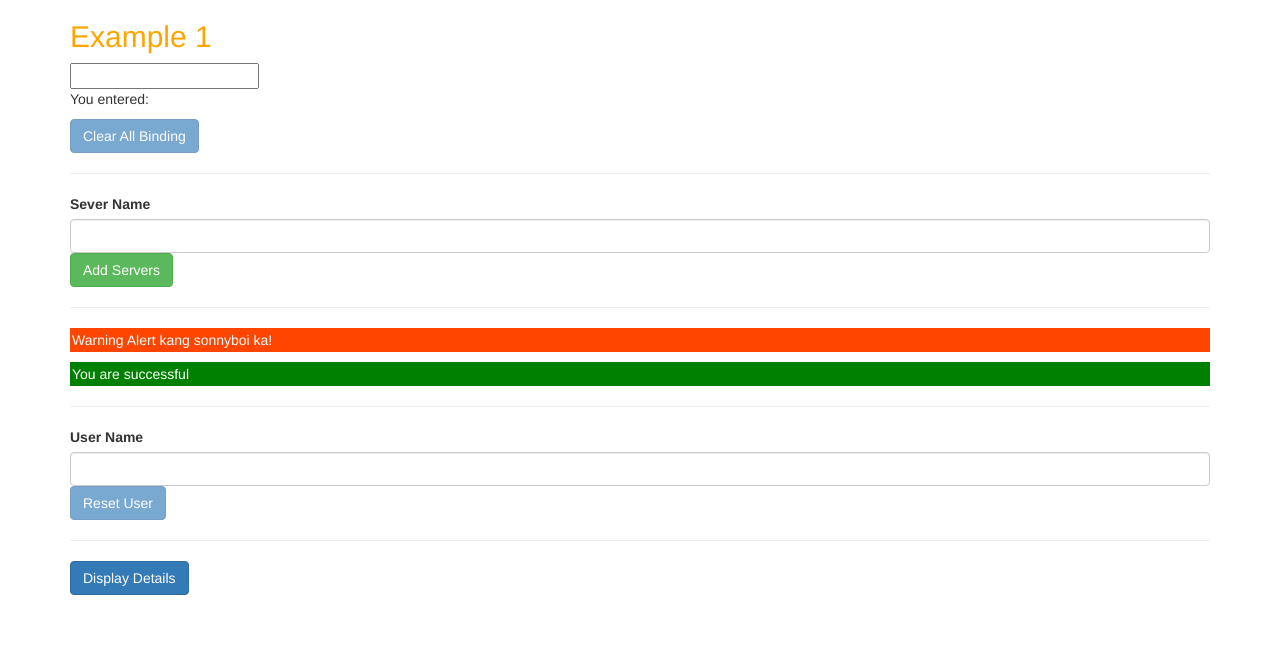
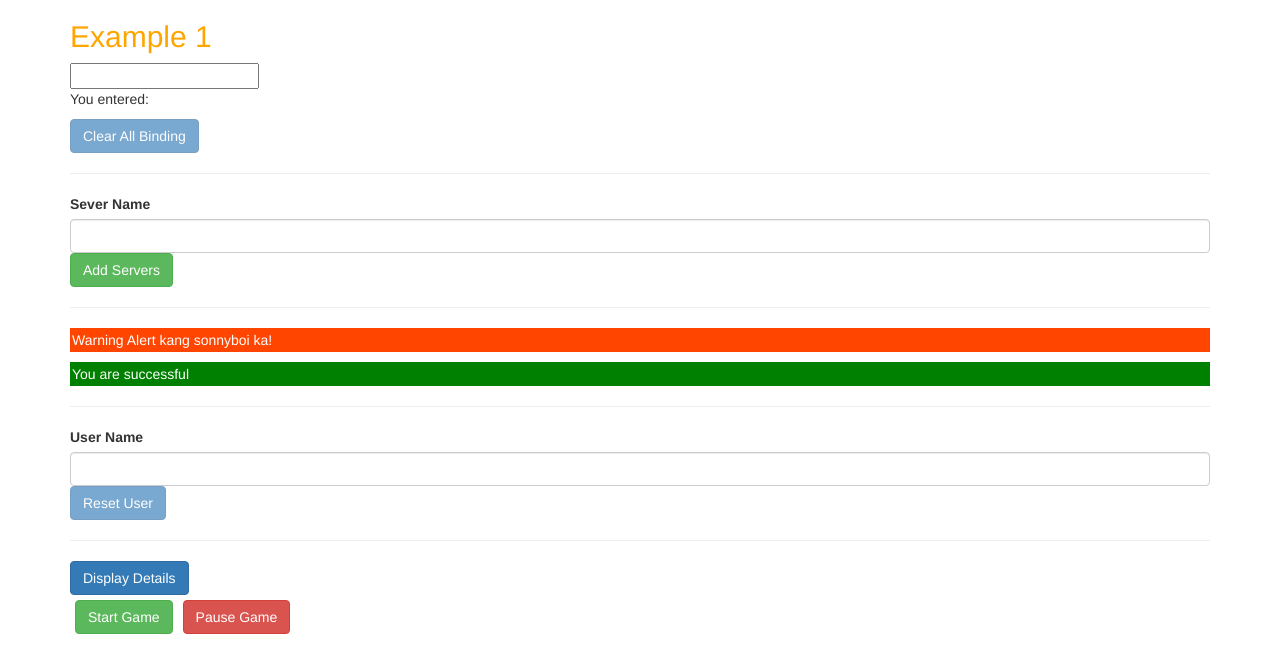
Before and after one commit to cjdelacruz0626/Angular-Training, an Angular app in the folder Udemy-Training/my-app/: page / in a window 1280 px wide. Shown: the top 672 px of the page. Built offline with nearby package versions, Linux system fonts and the light colour scheme.

Commit message:
Working on odd and even number exercise

```diff
--- a/Udemy-Training/my-app/src/app/app.component.html
+++ b/Udemy-Training/my-app/src/app/app.component.html
@@ -19,4 +19,17 @@
       <div *ngFor="let item of login; let i = index" [ngStyle]="{backgroundColor: i >= 4 ? 'orange': 'aqua'}" >{{ item }}</div>
     </div>
   </div>
+
+  <div class="row">
+    <div class="col-xs-12">
+      <app-game-control (intervalFired)="onIntervalFired($event)" ></app-game-control>
+    </div>
+  </div>
+
+  <div class="row">
+    <div class="col-xs-12">
+      <app-odd *ngFor="let oddNumber of oddNumbers" [number] = "oddNumber"></app-odd>
+      <app-even *ngFor="let evenNumber of evenNumbers" [number] = "evenNumber"></app-even>
+    </div>
+  </div>
 </div>
--- a/Udemy-Training/my-app/src/app/app.component.ts
+++ b/Udemy-Training/my-app/src/app/app.component.ts
@@ -15,11 +15,23 @@
   showSecret = false;
   login = [];
 
+  oddNumbers: number[] = [];
+  evenNumbers: number[] = [];
+
   onToggle() {
     this.showSecret = !this.showSecret;
     // this.login.push(this.login.length + 1);
     this.login.push(new Date());
   }
 
+  onIntervalFired(firedNumber: number) {
+    if(firedNumber % 2 === 0) {
+      this.evenNumbers.push(firedNumber);
+    } else {
+      this.oddNumbers.push(firedNumber);
+    }
+
+  }
+
 
 }
--- /dev/null
+++ b/Udemy-Training/my-app/src/app/even/even.component.html
@@ -0,0 +1 @@
+<p>Even = {{ number }}</p>
--- /dev/null
+++ b/Udemy-Training/my-app/src/app/even/even.component.ts
@@ -0,0 +1,17 @@
+import { Component, Input, OnInit } from '@angular/core';
+
+@Component({
+  selector: 'app-even',
+  templateUrl: './even.component.html',
+  styleUrls: ['./even.component.css']
+})
+export class EvenComponent implements OnInit {
+
+  @Input() number: number;
+
+  constructor() { }
+
+  ngOnInit(): void {
+  }
+
+}
--- /dev/null
+++ b/Udemy-Training/my-app/src/app/game-control/game-control.component.html
@@ -0,0 +1,2 @@
+<button class="btn btn-success" style="margin: 5px;" (click)="onstartGame()">Start Game</button>
+<button class="btn btn-danger" style="margin: 5px;" (click)="onPauseGame()">Pause Game</button>
--- /dev/null
+++ b/Udemy-Training/my-app/src/app/game-control/game-control.component.ts
@@ -0,0 +1,31 @@
+import { Component, EventEmitter, OnInit, Output } from '@angular/core';
+import { interval } from 'rxjs';
+
+@Component({
+  selector: 'app-game-control',
+  templateUrl: './game-control.component.html',
+  styleUrls: ['./game-control.component.css']
+})
+export class GameControlComponent implements OnInit {
+
+  @Output() intervalFired = new EventEmitter<number>();
+  interval;
+  lastNumber = 0;
+
+  constructor() { }
+
+  ngOnInit(): void {
+  }
+
+  onstartGame() {
+    this.interval = setInterval(() => {
+      this.intervalFired.emit(this.lastNumber + 1);
+      this.lastNumber++;
+    }, 1000);
+  }
+
+  onPauseGame() {
+    clearInterval(this.interval);
+  }
+
+}
--- /dev/null
+++ b/Udemy-Training/my-app/src/app/odd/odd.component.html
@@ -0,0 +1 @@
+<p>Odd = {{ number }}</p>
--- /dev/null
+++ b/Udemy-Training/my-app/src/app/odd/odd.component.ts
@@ -0,0 +1,17 @@
+import { Component, Input, OnInit } from '@angular/core';
+
+@Component({
+  selector: 'app-odd',
+  templateUrl: './odd.component.html',
+  styleUrls: ['./odd.component.css']
+})
+export class OddComponent implements OnInit {
+
+  @Input() number: number;
+
+  constructor() { }
+
+  ngOnInit(): void {
+  }
+
+}
```
Also changed, not shown: Udemy-Training/my-app/src/app/app.module.ts (+7 -1 lines), Udemy-Training/my-app/src/app/even/even.component.css (added), Udemy-Training/my-app/src/app/game-control/game-control.component.css (added), Udemy-Training/my-app/src/app/odd/odd.component.css (added).
